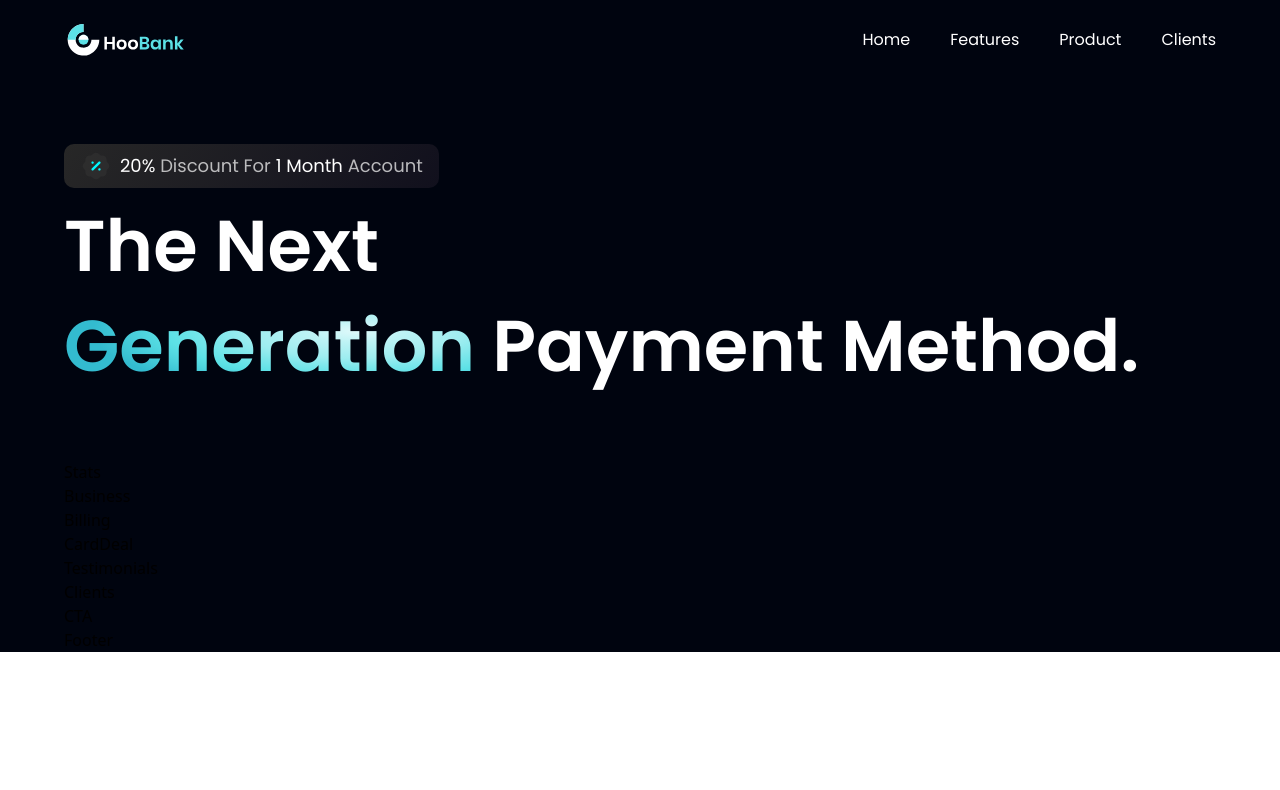
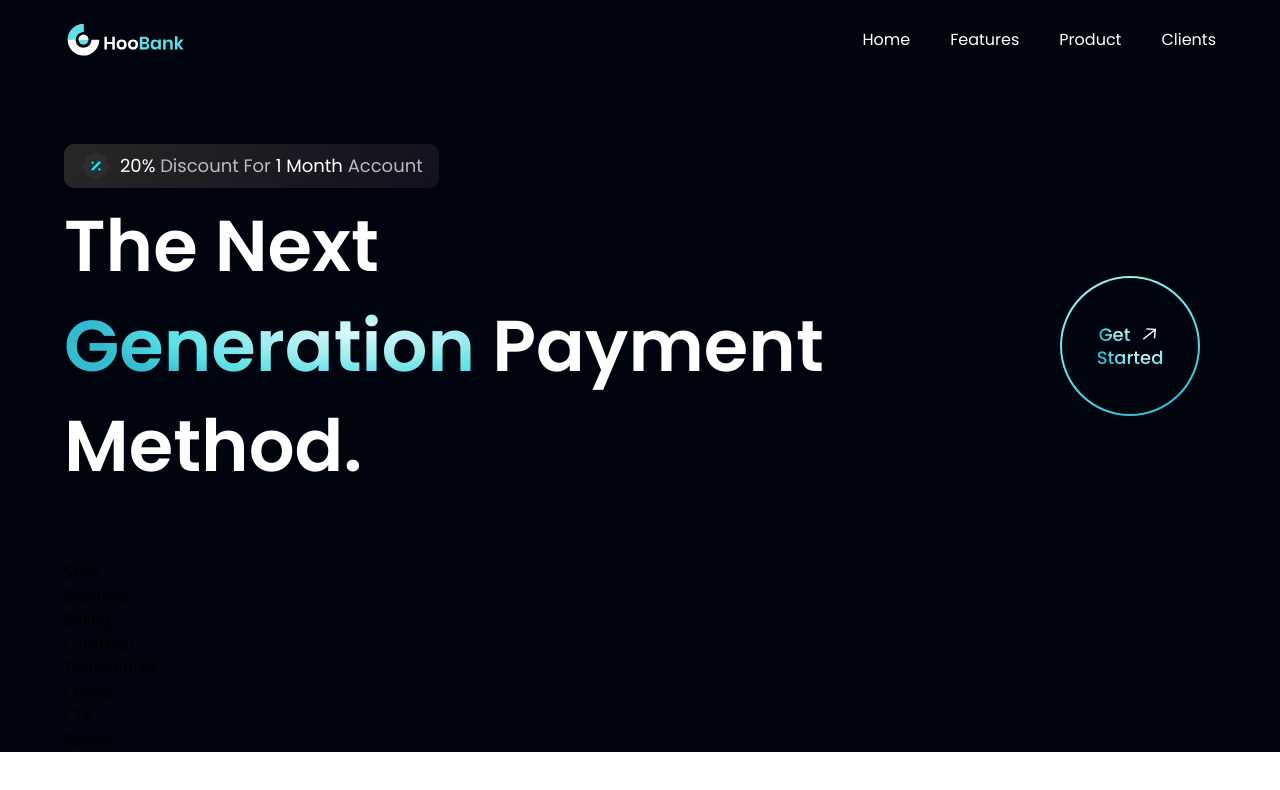
Before and after one commit to masadamsahid/LooBank-TailwindCSS, a React (Vite) app: page / in a window 1280 px wide. Shown: the top 790 px of the page. Built offline with nearby package versions, Linux system fonts and the light colour scheme.

Commit message:
add the `GetStarted` button

```diff
--- a/src/components/GetStarted.jsx
+++ b/src/components/GetStarted.jsx
@@ -1,9 +1,20 @@
-import React from 'react';
+import styles from "../style";
+import {arrowUp} from "../assets";
 
-const GetStarted = () => {
-  return (
-    <div>GetStarted</div>
-  );
-};
+const GetStarted = () => (
+  <div className={`${styles.flexCenter} w-[140px] h-[140px] rounded-full bg-blue-gradient p-[2px] cursor-pointer`}>
+    <div className={`${styles.flexCenter} flex-col bg-primary w-[100%] h-[100%] rounded-full`}>
+      <div className={`${styles.flexStart} flex-row`}>
+        <p className="font-poppins font-medium text-[18px] leading-[23px] mr-2">
+          <span className="text-gradient">Get</span>
+        </p>
+        <img src={arrowUp} alt="arrow" className="w-[23px] h-[23px] object-contain"/>
+      </div>
+      <p className="font-poppins font-medium text-[18px] leading-[23px]">
+        <span className="text-gradient">Started</span>
+      </p>
+    </div>
+  </div>
+);
 
 export default GetStarted;
--- a/src/components/Hero.jsx
+++ b/src/components/Hero.jsx
@@ -1,5 +1,6 @@
 import styles from "../style";
 import {discount, robot} from '../assets';
+import GetStarted from "./GetStarted";
 
 const Hero = () => (
   <section id="home" className={`flex md:flex-row flex-col ${styles.paddingY}`}>
@@ -17,6 +18,9 @@
           The Next <br className="sm:block hidden"/> {" "}
           <span className="text-gradient">Generation</span> Payment Method.
         </h1>
+        <div className="ss:flex hidden md:mr-4 mr-0">
+          <GetStarted/>
+        </div>
       </div>
     </div>
   </section>
```
